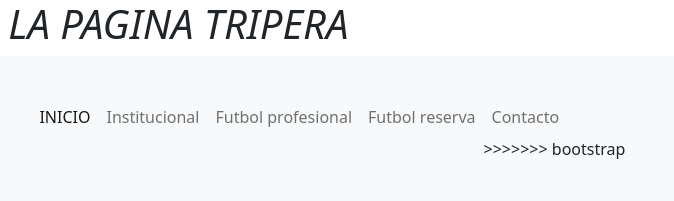
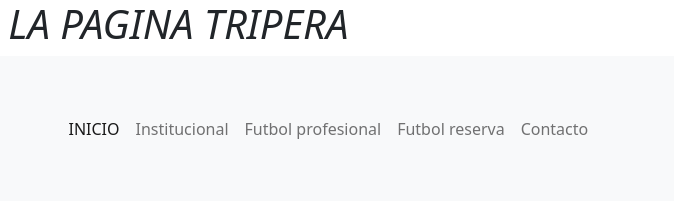
Before and after one commit to MMartins00/lapaginatripera, a plain HTML site: page index.html in a window 1280 px wide. Shown: the top 201 px of the page, 606-1280 px from the left. Drawn offline with nearby package versions, Linux system fonts and the light colour scheme; files whose address does not match are found by name.

Commit message:
mergeando bootstrap

```diff
--- a/index.html
+++ b/index.html
@@ -45,7 +45,6 @@
                     </li>
                     <li class="nav-item">
                         <a class="nav-link" href="Paginas/contacto.html">Contacto</a>
->>>>>>> bootstrap
                     </li>
                 </ul>
             </div>
```
